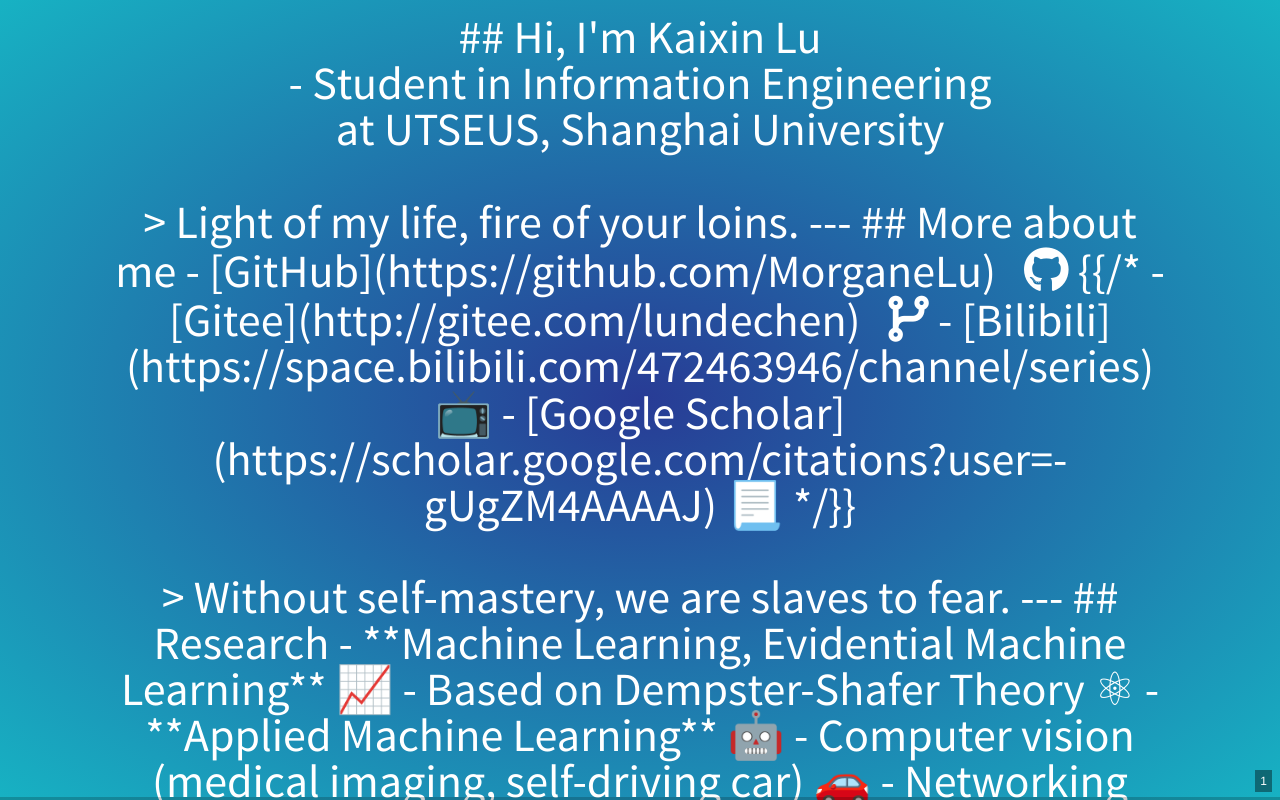
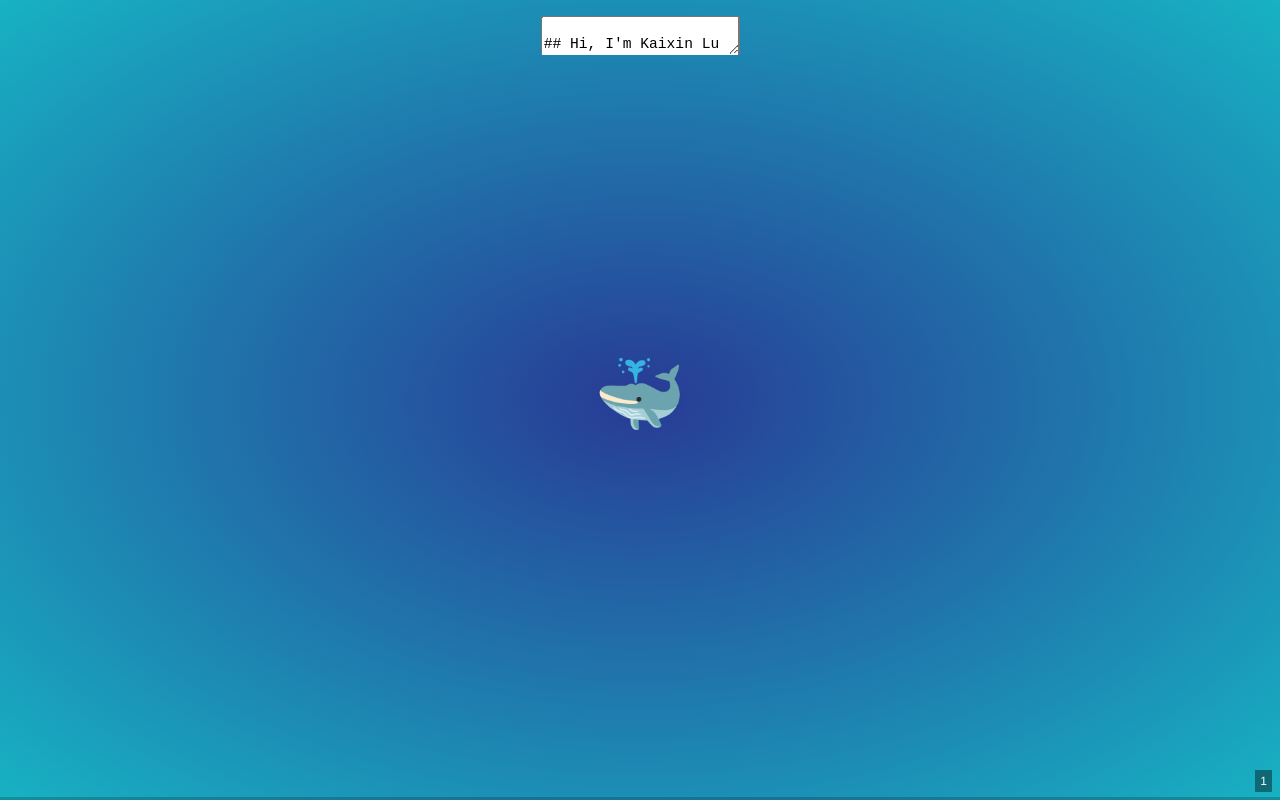
Before and after one commit to MorganeLu/CV, a plain HTML site: page index.html in a window 1280 px wide. Drawn offline with nearby package versions, Linux system fonts and the light colour scheme.

Commit message:
some changes

```diff
--- a/index.html
+++ b/index.html
@@ -39,19 +39,20 @@
 
 
 <section data-background-gradient="radial-gradient(#283b95, #17b2c3)">
-  <h2></h2>
+  <h2>🐳</h2>
 </section>
+<textarea data-template>
 
 ## Hi, I'm Kaixin Lu
 
 <br>
 
-- Student in Information Engineering	<br> at UTSEUS, Shanghai University
+- Student in Information Engineering	 <br> at UTSEUS, Shanghai University
 
 <br>
 <br>
 
-> Light of my life, fire of your loins.
+> Live, Love, Matter.
 ---
 
 ## More about me
```
